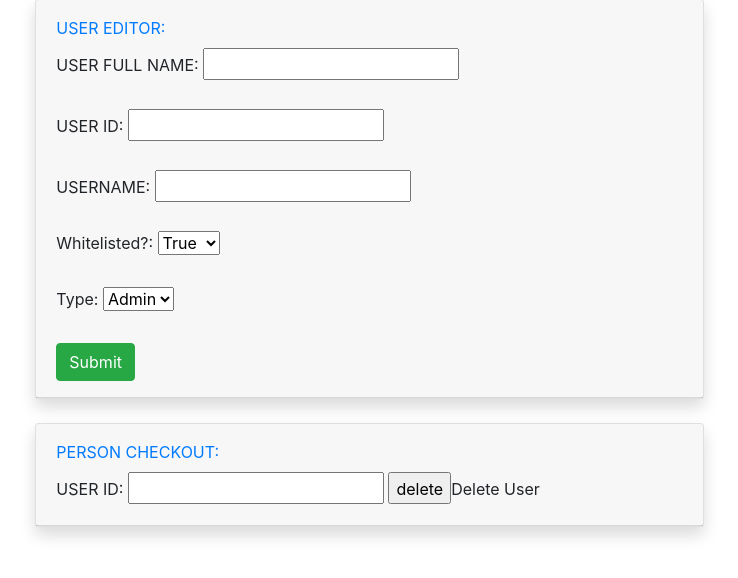
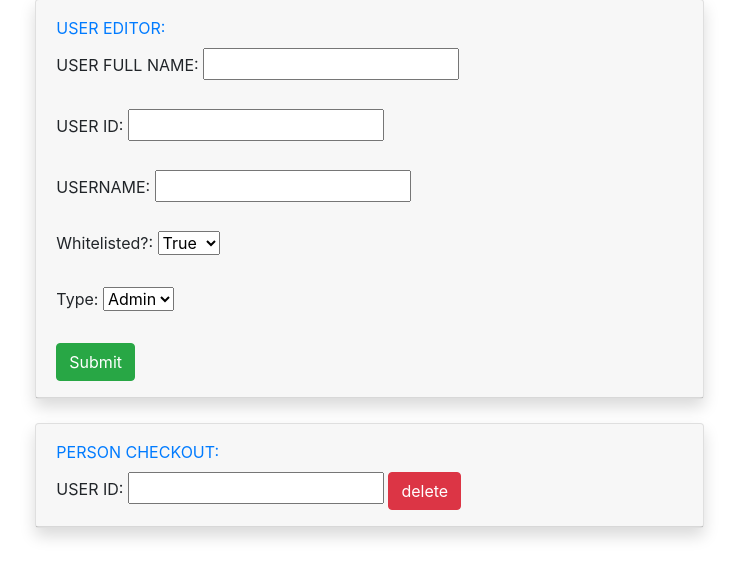
Before and after one commit to ameyanori/SQLDashboard, a Flask app: template templates/admin.html in a window 1280 px wide. Shown: the part 66-644 px from the top of the page, without its empty margins (202-940 px from the left). Run offline with Flask 2, Linux system fonts and the light colour scheme; the template is opened without the code that fills it, so the values that code supplies are empty; parts of the project's set-up code (start-up, migrations or seed data) failed here and were passed over; some libraries are stand-ins or nearby versions.

Commit message:
update 2021/10/03 08:27:01

```diff
--- a/templates/admin.html
+++ b/templates/admin.html
@@ -83,7 +83,7 @@
                                         <br>
                                         <label for="outid"> USER ID: </label>
                                         <input type="number" name="outid" id="outid">
-                                        <input type="submit" name="delete_button" value="delete">Delete User</input>
+                                        <input type="submit" name="delete_button" value="delete" class="btn btn-danger">
                                     </form>
 
                                     </div>
```
Also changed, not shown: 1 other file.
